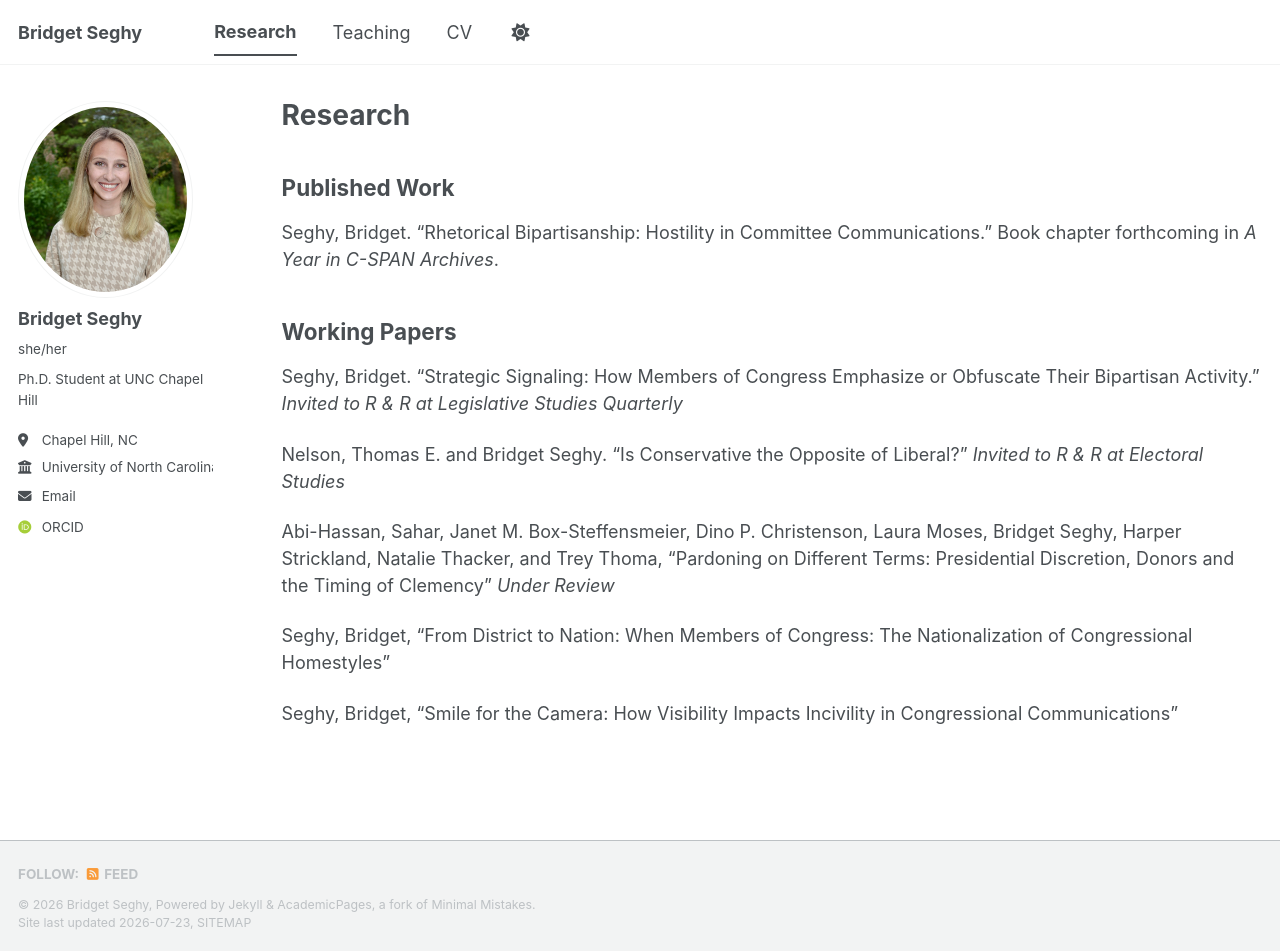
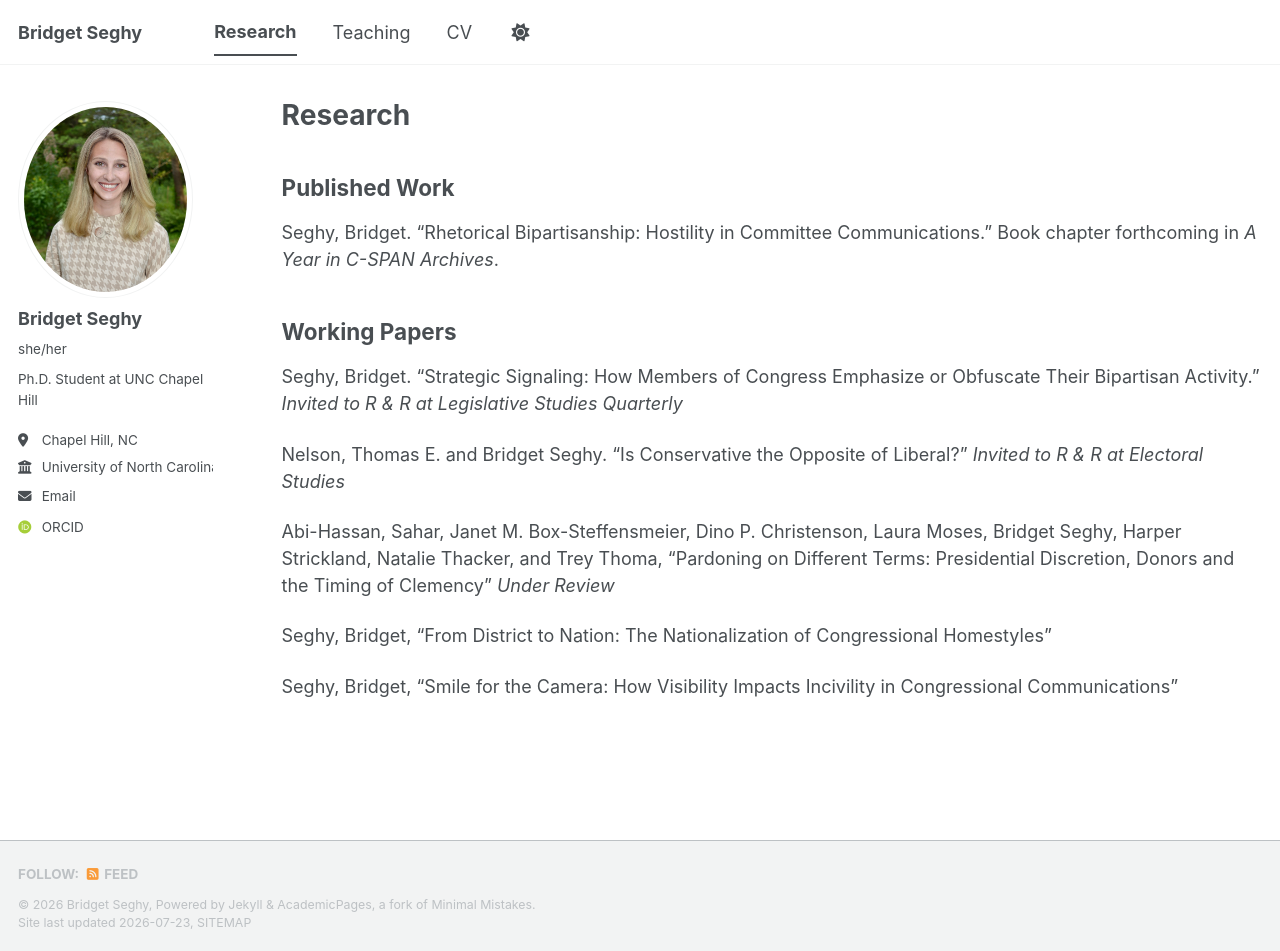
Before and after one commit to bridgetseghy/bridgetseghy.github.io, a Jekyll site: the page built from _pages/research.md, in a window 1280 px wide and 951 px high. Built offline with Jekyll 4.4.1, drawn with Linux system fonts in a browser that asks for light colours; some web fonts are replaced; a script bundle is joined from its source files by our own code; library files that are not in the unit come from our copies.

Commit message:
Update research.md

```diff
--- a/_pages/research.md
+++ b/_pages/research.md
@@ -17,6 +17,6 @@ Nelson, Thomas E. and Bridget Seghy. "Is Conservative the Opposite of Liberal?"
 
 Abi-Hassan, Sahar, Janet M. Box-Steffensmeier, Dino P. Christenson, Laura Moses, Bridget Seghy, Harper Strickland, Natalie Thacker, and Trey Thoma, "Pardoning on Different Terms: Presidential Discretion, Donors and the Timing of Clemency" *Under Review*
 
-Seghy, Bridget, "From District to Nation:  When Members of Congress: The Nationalization of Congressional Homestyles"
+Seghy, Bridget, "From District to Nation: The Nationalization of Congressional Homestyles"
 
 Seghy, Bridget, "Smile for the Camera: How Visibility Impacts Incivility in Congressional Communications"
```
